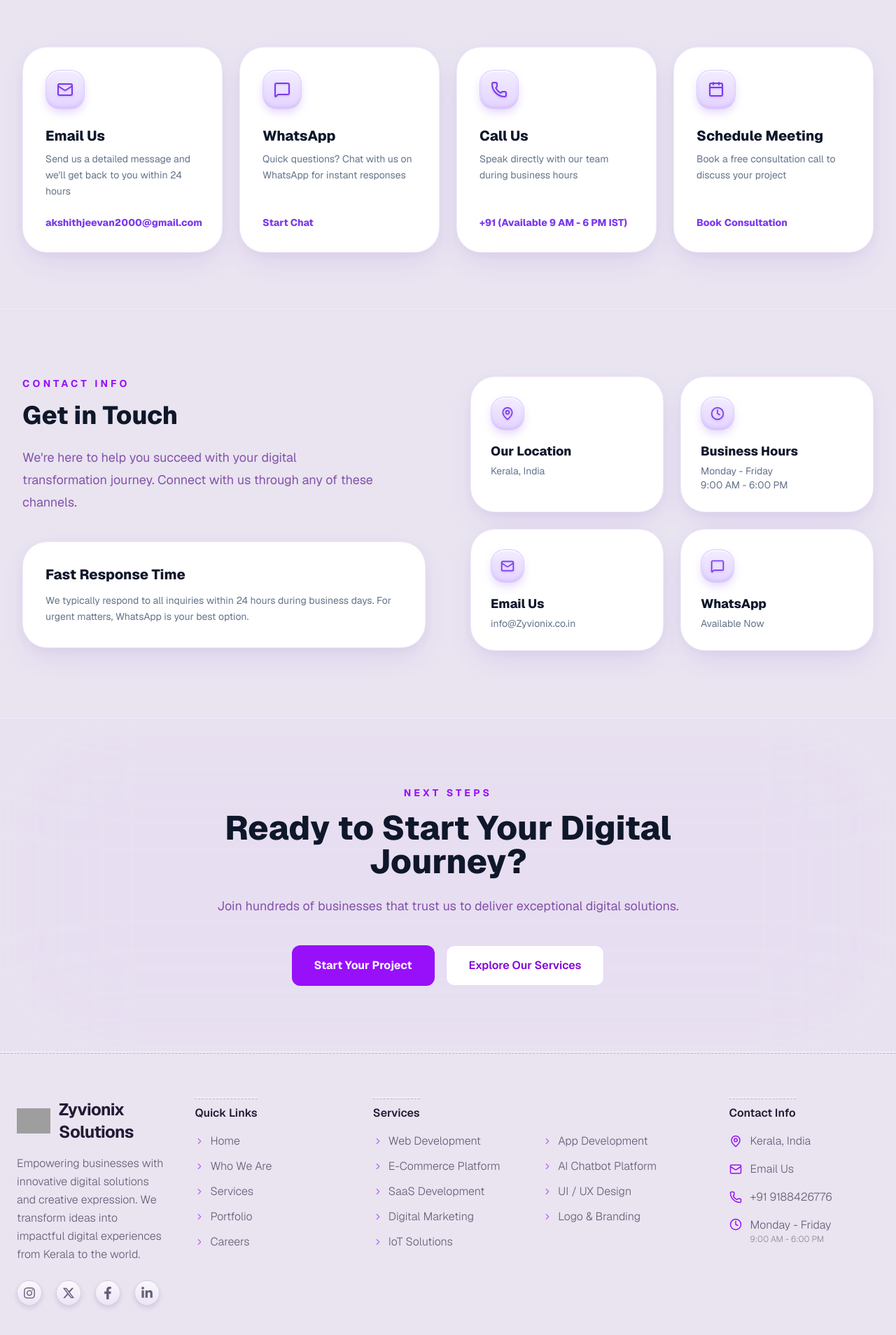
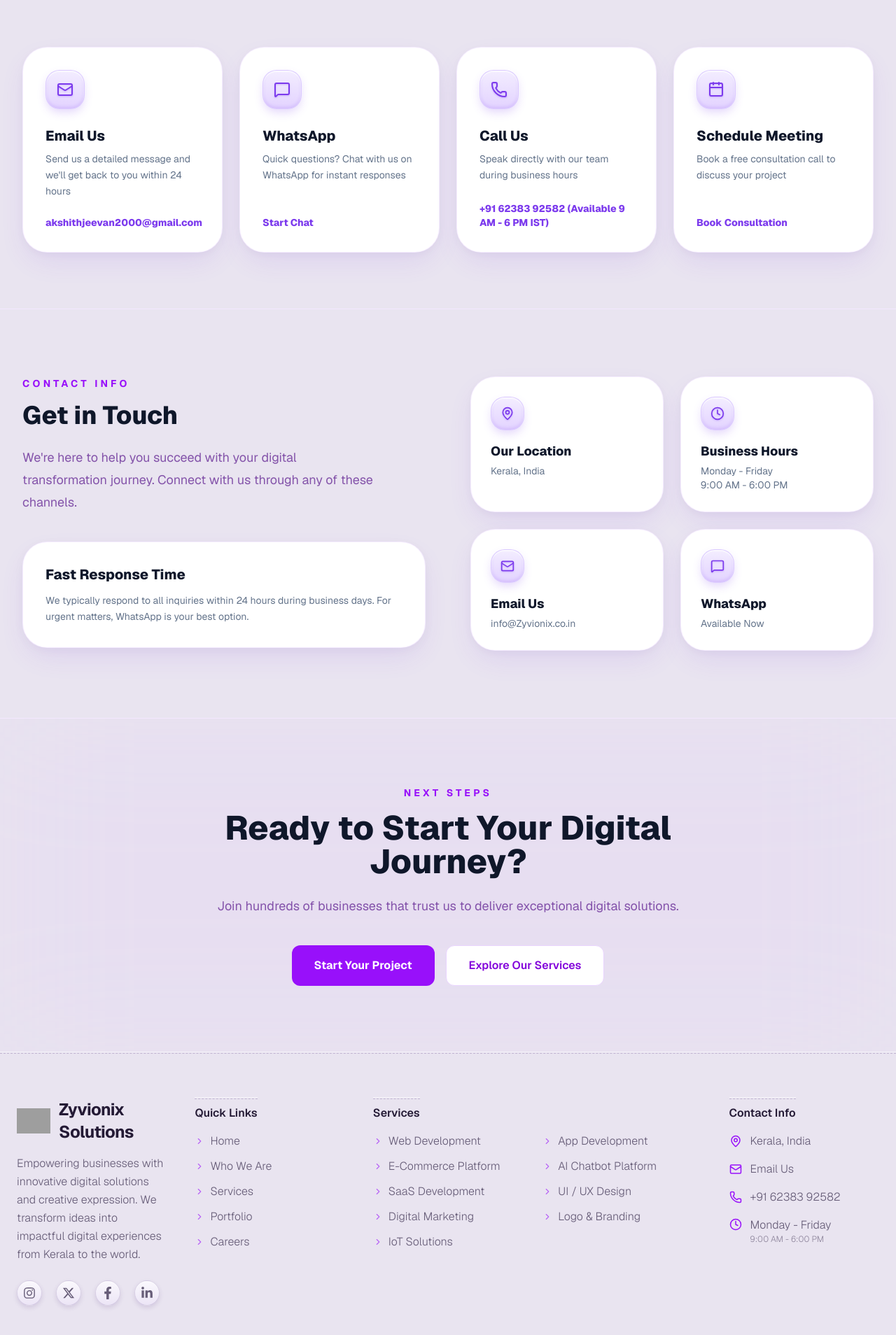
Before and after one commit to ZYVIONIX-SOLUTIONS-LLP/zyvionix-solutions-website, a Next.js app: page /ContactUs in a window 1280 px wide. Shown: the part 771-2679 px from the top of the page at 70% size. Built offline with nearby package versions, Linux system fonts and the light colour scheme; grey boxes are pictures that could not be loaded.

Commit message:
Update company phone number to +91 62383 92582 across website

```diff
--- a/app/ContactUs/page.tsx
+++ b/app/ContactUs/page.tsx
@@ -101,7 +101,7 @@ export default function ContactUsPage() {
               <p className="text-sm leading-relaxed text-[#64748b] dark:text-gray-300 font-normal mb-6 flex-grow">
                 Quick questions? Chat with us on WhatsApp for instant responses
               </p>
-              <Link href="https://wa.me/+919188426776" className="text-[#7c3aed] dark:text-purple-400 font-extrabold text-sm inline-flex items-center gap-1 hover:underline transition-colors">
+              <Link href="https://wa.me/+916238392582" className="text-[#7c3aed] dark:text-purple-400 font-extrabold text-sm inline-flex items-center gap-1 hover:underline transition-colors">
                 Start Chat
               </Link>
             </div>
@@ -115,9 +115,10 @@ export default function ContactUsPage() {
               <p className="text-sm leading-relaxed text-[#64748b] dark:text-gray-300 font-normal mb-6 flex-grow">
                 Speak directly with our team during business hours
               </p>
-              <Link href="#" className="text-[#7c3aed] dark:text-purple-400 font-extrabold text-sm inline-flex items-center gap-1 hover:underline transition-colors">
-                +91 (Available 9 AM - 6 PM IST)
+              <Link href="tel:+916238392582" className="text-[#7c3aed] dark:text-purple-400 font-extrabold text-sm inline-flex items-center gap-1 hover:underline transition-colors">
+                +91 62383 92582 (Available 9 AM - 6 PM IST)
               </Link>
+
             </div>
 
             {/* Schedule Card */}
--- a/app/components/Footer.tsx
+++ b/app/components/Footer.tsx
@@ -130,7 +130,8 @@ export default function Footer() {
             </li>
             <li className="flex items-center gap-3">
               <Phone size={18} className="text-purple-600 dark:text-purple-400 shrink-0" />
-              <a href="tel:+919188426776" className="hover:text-purple-600 dark:hover:text-purple-400 transition-colors">+91 9188426776</a>
+              <a href="tel:+916238392582" className="hover:text-purple-600 dark:hover:text-purple-400 transition-colors">+91 62383 92582</a>
+
             </li>
             <li className="flex items-start gap-3">
               <Clock size={18} className="text-purple-600 dark:text-purple-400 shrink-0 mt-0.5" />
--- a/app/components/WhatsAppButton.tsx
+++ b/app/components/WhatsAppButton.tsx
@@ -14,7 +14,8 @@ export default function WhatsAppButton() {
 
   return (
     <a
-      href="https://wa.me/+919188426776" // Replace with actual number
+      href="https://wa.me/+916238392582"
+
       target="_blank"
       rel="noopener noreferrer"
       className="fixed bottom-24 right-6.5 z-50 flex items-center justify-center p-1.5 rounded-full bg-[#25D366] text-white shadow-[0_0_20px_rgba(37,211,102,0.4)] backdrop-blur-md hover:scale-110 hover:shadow-[0_0_30px_rgba(37,211,102,0.7)] transition-all duration-300 group"
--- a/app/layout.tsx
+++ b/app/layout.tsx
@@ -94,7 +94,8 @@ const jsonLd = {
   },
   contactPoint: {
     "@type": "ContactPoint",
-    telephone: "+91-9188426776",
+    telephone: "+91-6238392582",
+
     contactType: "customer service",
     email: "info@zyvionix.com akshithjeevan2000@gmail.com",
   },
```
